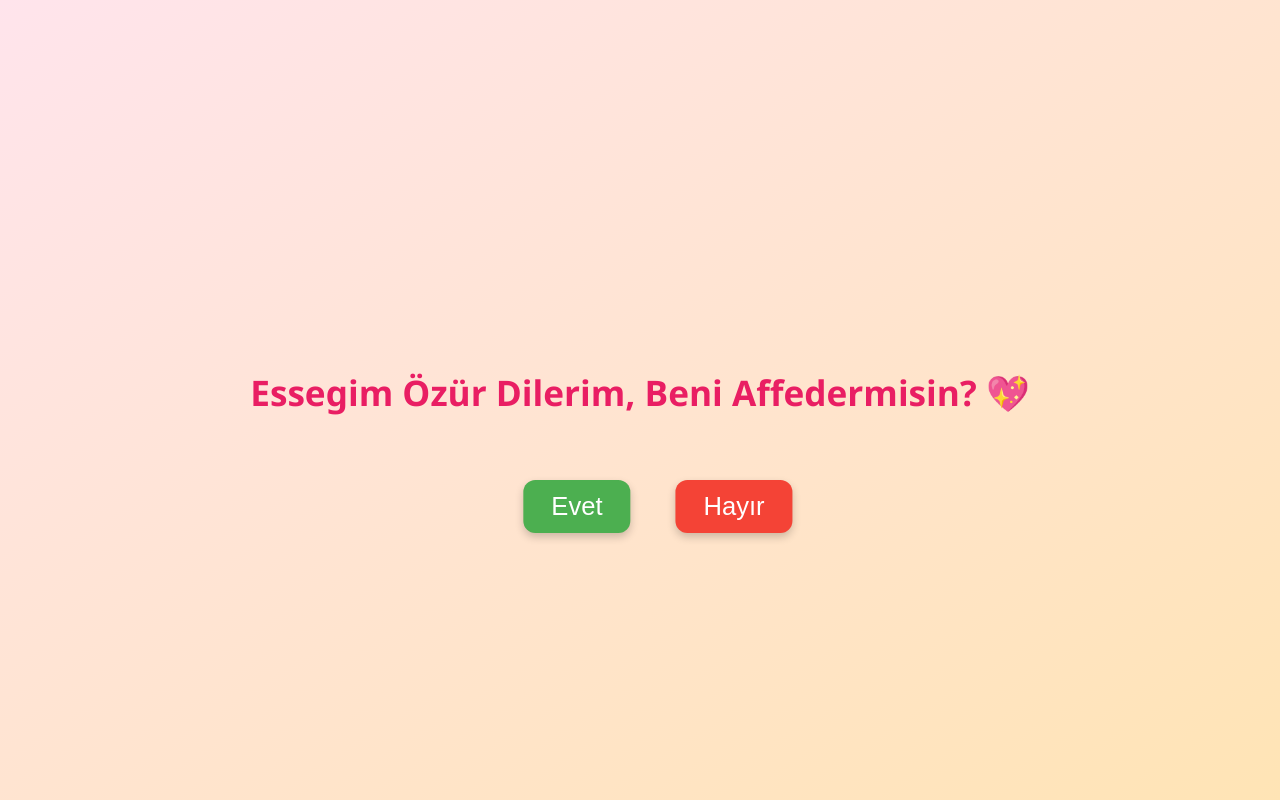
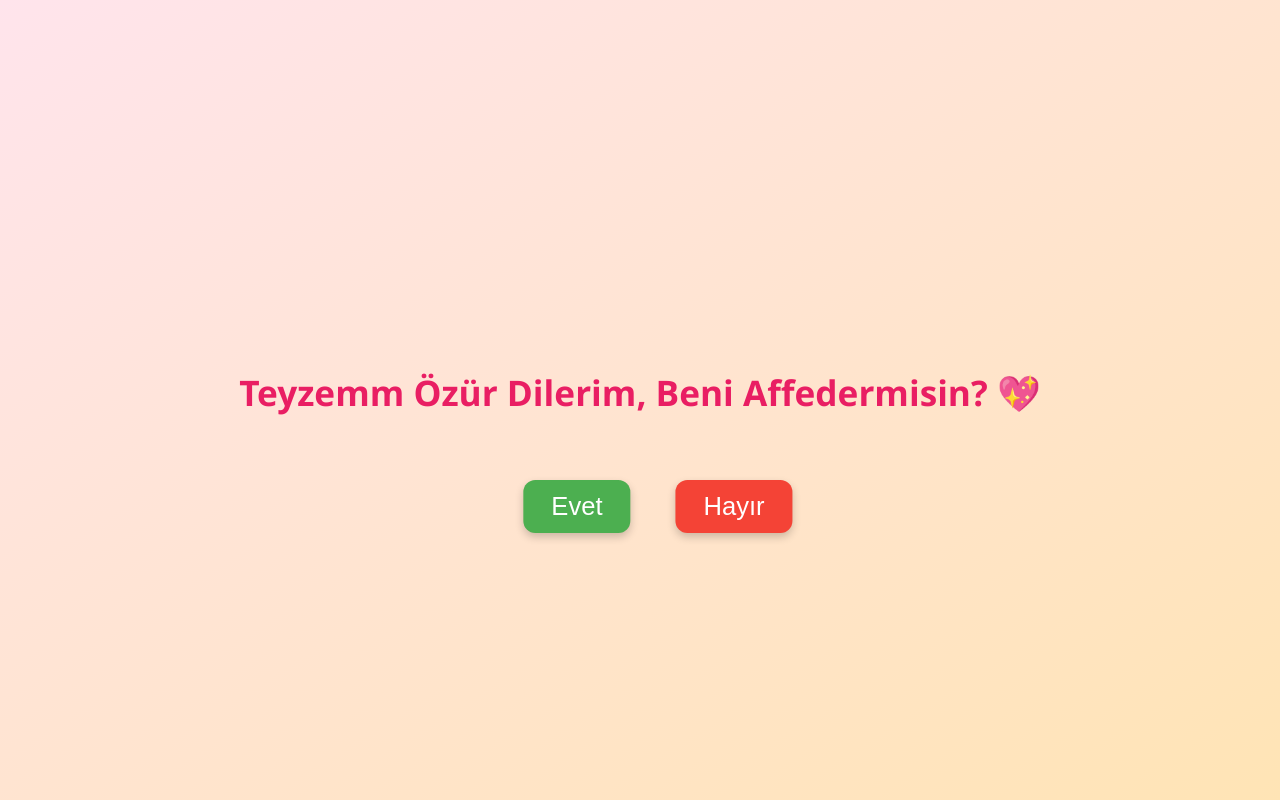
Before and after one commit to sunbulife/ozur-sitesi, a plain HTML site: page index.html in a window 1280 px wide. Drawn offline with Linux system fonts and the light colour scheme.

Commit message:
Update index.html

```diff
--- a/index.html
+++ b/index.html
@@ -3,7 +3,7 @@
 <head>
 <meta charset="UTF-8" />
 <meta name="viewport" content="width=device-width, initial-scale=1.0" />
-<title>Özür Dilerim Essegimm</title>
+<title>Özür Dilerim Teyzemmm</title>
 <style>
   body {
     margin:0; padding:0;
@@ -78,7 +78,7 @@
 </head>
 <body>
 
-<h1>Essegim Özür Dilerim, Beni Affedermisin? 💖</h1>
+<h1>Teyzemm Özür Dilerim, Beni Affedermisin? 💖</h1>
 
 <button id="yes" class="btn">Evet</button>
 <button id="no" class="btn">Hayır</button>
```
